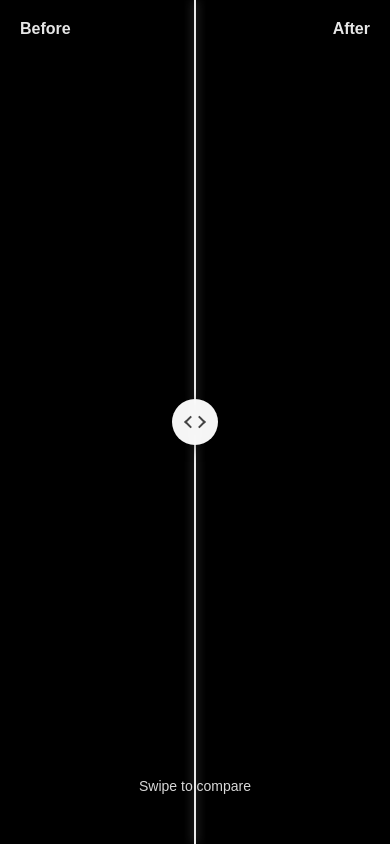
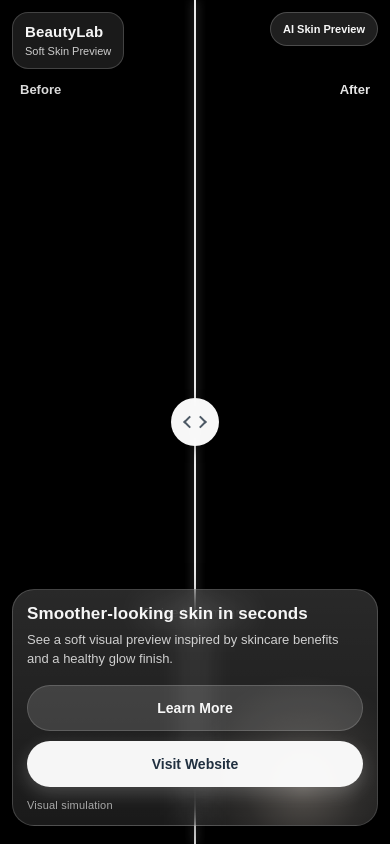
Before and after one commit to romanchopski/BeautyLab-Try-On, a plain HTML site: page index.html in a window 390 px wide. Drawn offline with Linux system fonts and the light colour scheme.

Commit message:
Update style.css

```diff
--- a/style.css
+++ b/style.css
@@ -2,6 +2,19 @@
   box-sizing: border-box;
   margin: 0;
   padding: 0;
+}
+
+:root {
+  --ui-text: rgba(255, 255, 255, 0.96);
+  --ui-soft-text: rgba(255, 255, 255, 0.78);
+  --ui-line: rgba(255, 255, 255, 0.18);
+  --ui-card: rgba(255, 255, 255, 0.12);
+  --ui-card-strong: rgba(255, 255, 255, 0.18);
+  --ui-btn-dark: rgba(255, 255, 255, 0.14);
+  --ui-btn-light: rgba(255, 255, 255, 0.96);
+  --ui-btn-light-text: #213040;
+  --shadow-soft: 0 10px 30px rgba(0, 0, 0, 0.24);
+  --shadow-strong: 0 12px 36px rgba(0, 0, 0, 0.32);
 }
 
 html,
@@ -9,7 +22,7 @@ body {
   width: 100%;
   height: 100%;
   overflow: hidden;
-  background: black;
+  background: #000;
   font-family: Arial, sans-serif;
   touch-action: manipulation;
 }
@@ -24,7 +37,7 @@ body {
   height: 100vh;
   height: 100dvh;
   overflow: hidden;
-  background: black;
+  background: #000;
 }
 
 #video {
@@ -36,7 +49,7 @@ body {
   transform: scaleX(-1);
   transform-origin: center;
   z-index: 1;
-  background: black;
+  background: #000;
 }
 
 #effectCanvas {
@@ -48,17 +61,67 @@ body {
   z-index: 2;
 }
 
+#topBar {
+  position: absolute;
+  top: calc(env(safe-area-inset-top, 0px) + 16px);
+  left: 16px;
+  right: 16px;
+  display: flex;
+  justify-content: space-between;
+  align-items: flex-start;
+  gap: 12px;
+  z-index: 30;
+  pointer-events: none;
+}
+
+#brandBlock {
+  max-width: 56%;
+  padding: 12px 14px;
+  border: 1px solid var(--ui-line);
+  border-radius: 18px;
+  background: rgba(255, 255, 255, 0.1);
+  backdrop-filter: blur(14px);
+  box-shadow: var(--shadow-soft);
+}
+
+#brandName {
+  color: var(--ui-text);
+  font-size: 17px;
+  font-weight: 700;
+  letter-spacing: 0.2px;
+}
+
+#brandSub {
+  margin-top: 4px;
+  color: var(--ui-soft-text);
+  font-size: 12px;
+  line-height: 1.3;
+}
+
+#previewBadge {
+  padding: 11px 14px;
+  border: 1px solid rgba(255, 255, 255, 0.2);
+  border-radius: 999px;
+  color: var(--ui-text);
+  font-size: 12px;
+  font-weight: 600;
+  white-space: nowrap;
+  background: rgba(255, 255, 255, 0.12);
+  backdrop-filter: blur(14px);
+  box-shadow: var(--shadow-soft);
+}
+
 #labelBefore,
 #labelAfter {
   position: absolute;
-  top: calc(env(safe-area-inset-top, 0px) + 20px);
-  z-index: 10;
+  top: calc(env(safe-area-inset-top, 0px) + 92px);
+  z-index: 12;
   color: white;
-  font-size: 16px;
+  font-size: 14px;
   font-weight: 600;
   opacity: 0.9;
   pointer-events: none;
-  text-shadow: 0 1px 4px rgba(0, 0, 0, 0.65);
+  text-shadow: 0 1px 6px rgba(0, 0, 0, 0.7);
 }
 
 #labelBefore {
@@ -88,10 +151,10 @@ body {
   position: absolute;
   top: 50%;
   left: 50%;
-  width: 46px;
-  height: 46px;
+  width: 48px;
+  height: 48px;
   border-radius: 50%;
-  background: rgba(255, 255, 255, 0.96);
+  background: rgba(255, 255, 255, 0.97);
   transform: translate(-50%, -50%);
   box-shadow: 0 4px 14px rgba(0, 0, 0, 0.32);
   backdrop-filter: blur(6px);
@@ -104,8 +167,8 @@ body {
   top: 50%;
   width: 7px;
   height: 7px;
-  border-top: 2px solid #444;
-  border-right: 2px solid #444;
+  border-top: 2px solid #4d5965;
+  border-right: 2px solid #4d5965;
 }
 
 #handle::before {
@@ -118,10 +181,117 @@ body {
   transform: translateY(-50%) rotate(45deg);
 }
 
+#bottomCard {
+  position: absolute;
+  left: 16px;
+  right: 16px;
+  bottom: calc(env(safe-area-inset-bottom, 0px) + 18px);
+  z-index: 28;
+  padding: 16px;
+  border: 1px solid var(--ui-line);
+  border-radius: 24px;
+  background: linear-gradient(
+    180deg,
+    rgba(255, 255, 255, 0.16) 0%,
+    rgba(255, 255, 255, 0.1) 100%
+  );
+  backdrop-filter: blur(16px);
+  box-shadow: var(--shadow-strong);
+  overflow: hidden;
+}
+
+#cardGlow {
+  position: absolute;
+  inset: auto -10% -30% auto;
+  width: 220px;
+  height: 220px;
+  border-radius: 50%;
+  background: radial-gradient(
+    circle,
+    rgba(255, 239, 223, 0.26) 0%,
+    rgba(255, 239, 223, 0.08) 38%,
+    rgba(255, 239, 223, 0) 72%
+  );
+  pointer-events: none;
+}
+
+#cardText {
+  position: relative;
+  z-index: 2;
+}
+
+#cardTitle {
+  color: var(--ui-text);
+  font-size: 20px;
+  font-weight: 700;
+  line-height: 1.15;
+  letter-spacing: 0.1px;
+}
+
+#cardDesc {
+  margin-top: 8px;
+  color: var(--ui-soft-text);
+  font-size: 14px;
+  line-height: 1.45;
+  max-width: 620px;
+}
+
+#cardActions {
+  position: relative;
+  z-index: 2;
+  display: flex;
+  gap: 10px;
+  margin-top: 16px;
+  flex-wrap: wrap;
+}
+
+.actionBtn {
+  min-height: 46px;
+  padding: 12px 18px;
+  border-radius: 999px;
+  text-decoration: none;
+  display: inline-flex;
+  align-items: center;
+  justify-content: center;
+  font-size: 14px;
+  font-weight: 700;
+  transition: transform 0.18s ease, opacity 0.18s ease, background 0.18s ease;
+  -webkit-tap-highlight-color: transparent;
+}
+
+.actionBtn:hover {
+  transform: translateY(-1px);
+}
+
+.actionBtn:active {
+  transform: translateY(0);
+}
+
+.actionBtn.primary {
+  color: var(--ui-btn-light-text);
+  background: var(--ui-btn-light);
+  box-shadow: 0 6px 18px rgba(255, 255, 255, 0.2);
+}
+
+.actionBtn.secondary {
+  color: var(--ui-text);
+  background: var(--ui-btn-dark);
+  border: 1px solid rgba(255, 255, 255, 0.16);
+}
+
+#legalNote {
+  position: relative;
+  z-index: 2;
+  margin-top: 12px;
+  color: rgba(255, 255, 255, 0.62);
+  font-size: 11px;
+  letter-spacing: 0.2px;
+}
+
 #hint {
   position: absolute;
   left: 50%;
-  bottom: calc(env(safe-area-inset-bottom, 0px) + 40px);
+  bottom: calc(env(safe-area-inset-bottom, 0px) + 182px);
   transform: translateX(-50%);
   z-index: 15;
   color: white;
@@ -138,3 +308,83 @@ body {
 #hint.hidden {
   opacity: 0;
 }
+
+@media (max-width: 720px) {
+  #brandBlock {
+    max-width: 62%;
+  }
+
+  #labelBefore,
+  #labelAfter {
+    top: calc(env(safe-area-inset-top, 0px) + 88px);
+    font-size: 13px;
+  }
+
+  #cardTitle {
+    font-size: 18px;
+  }
+
+  #cardDesc {
+    font-size: 13px;
+  }
+
+  #hint {
+    bottom: calc(env(safe-area-inset-bottom, 0px) + 196px);
+  }
+}
+
+@media (max-width: 520px) {
+  #topBar {
+    top: calc(env(safe-area-inset-top, 0px) + 12px);
+    left: 12px;
+    right: 12px;
+    gap: 8px;
+  }
+
+  #brandBlock {
+    padding: 10px 12px;
+    border-radius: 16px;
+  }
+
+  #brandName {
+    font-size: 15px;
+  }
+
+  #brandSub {
+    font-size: 11px;
+  }
+
+  #previewBadge {
+    padding: 10px 12px;
+    font-size: 11px;
+  }
+
+  #labelBefore,
+  #labelAfter {
+    top: calc(env(safe-area-inset-top, 0px) + 82px);
+  }
+
+  #bottomCard {
+    left: 12px;
+    right: 12px;
+    padding: 14px;
+    border-radius: 22px;
+  }
+
+  #cardTitle {
+    font-size: 17px;
+  }
+
+  #cardActions {
+    flex-direction: column;
+  }
+
+  .actionBtn {
+    width: 100%;
+  }
+
+  #hint {
+    bottom: calc(env(safe-area-inset-bottom, 0px) + 214px);
+    font-size: 13px;
+  }
+}
```
